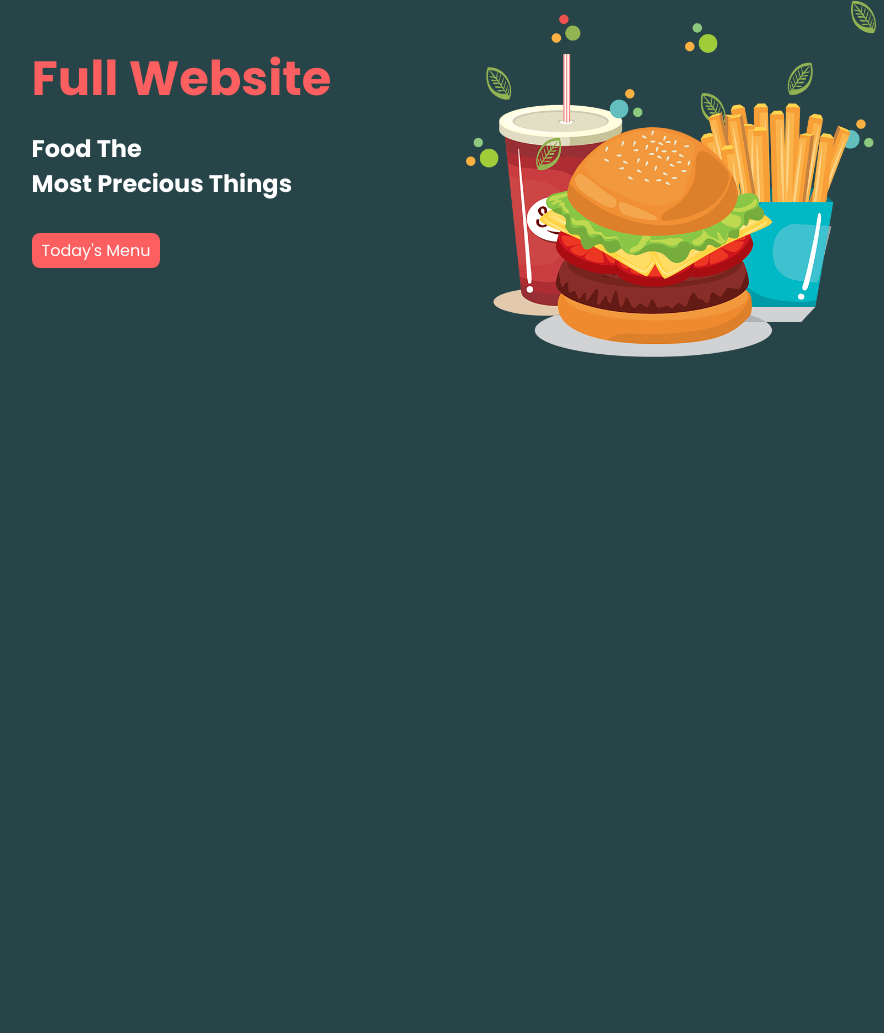
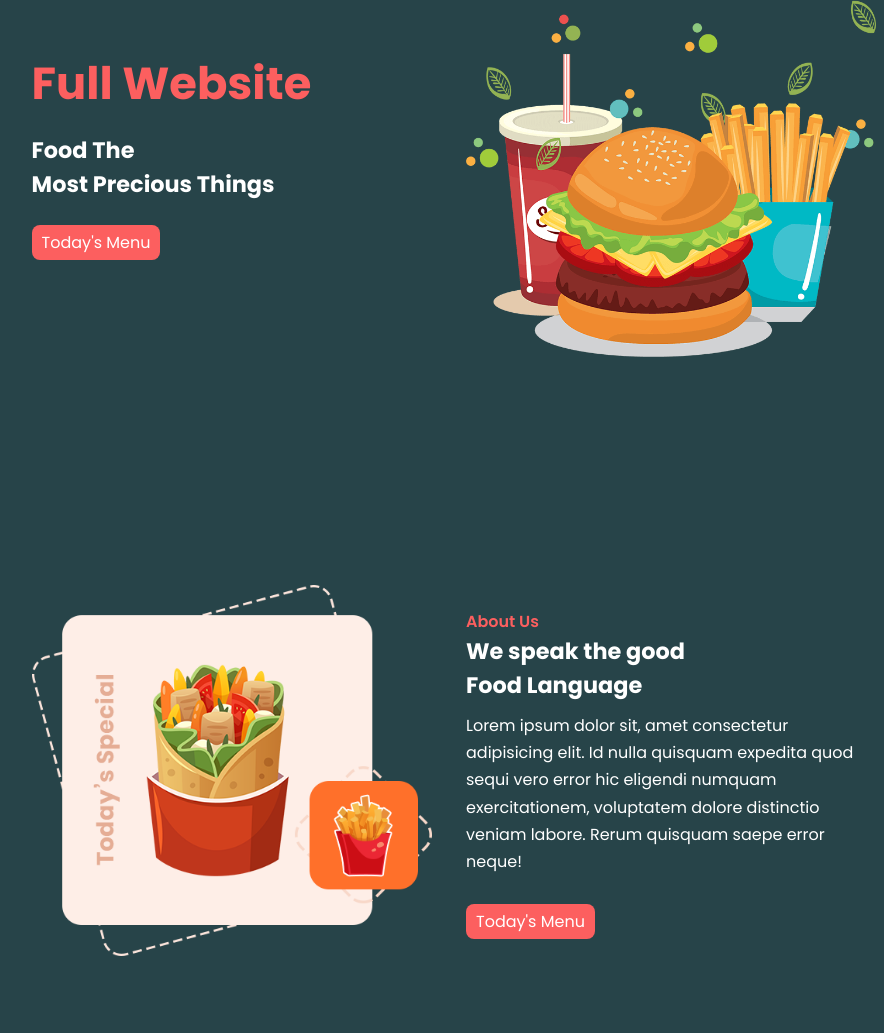
Before and after one commit to farhana001/Food_and_Restaurant, a plain HTML site: page index.html in a window 1280 px wide. Shown: the part 205-1238 px from the top of the page, without its empty margins (186-1070 px from the left). Before the commit the page ends 800 px from the top, so only its background shows below. Drawn offline with nearby package versions, Linux system fonts and the light colour scheme.

Commit message:
about section added

```diff
--- a/assets/css/style.css
+++ b/assets/css/style.css
@@ -10,8 +10,8 @@
     --main-color: #fc5f5f;
     --text-color: #fff;
     --bg-color: #274449;
-    --big-font: 3rem;
-    --h2-font: 1.5rem;
+    --big-font: 2.8rem;
+    --h2-font: 1.4rem;
     --p-font: 0.9rem;
 }
 *::selection{
@@ -70,7 +70,7 @@ section{
 }
 .home-img img{
     max-width: 100%;
-    width: 600px;
+    width: 500px;
     height: auto;
 }
 .home-text h1{
@@ -79,7 +79,7 @@ section{
 }
 .home-text h2{
     font-size: var(--h2-font);
-    margin: 1rem 0 2rem;
+    margin: 1rem 0 1.5rem;
 }
 .btn{
     display: inline-block;
@@ -92,3 +92,25 @@ section{
     transform: scale(1.2) translateY(10px);
     transition: .4s;
 }
+.about{
+    display: grid;
+    grid-template-columns: repeat(2, 2fr);
+    grid-gap: 1.5rem;
+    align-items: center;
+}
+.about-img img{
+    max-width: 100%;
+    width: 400px;
+    height: auto;
+}
+.about-text span{
+    color: var(--main-color);
+    font-weight: 600;
+}
+.about-text h2{
+    font-size: var(--h2-font);
+}
+.about-text p{
+    margin: 0.6rem 0 1.8rem;
+    line-height: 1.7;
+}
--- a/index.html
+++ b/index.html
@@ -43,5 +43,19 @@
         </section>
      <!-- home section end  -->
 
+     <!-- about section start -->
+        <section class="about" id="about">
+            <div class="about-img">
+                <img src="assets/img/about.png" alt="about">
+            </div>
+            <div class="about-text">
+                <span>About Us</span>
+                <h2>We speak the good <br> Food Language</h2>
+                <p>Lorem ipsum dolor sit, amet consectetur adipisicing elit. Id nulla quisquam expedita quod sequi vero error hic eligendi numquam exercitationem, voluptatem dolore distinctio veniam labore. Rerum quisquam saepe error neque!</p>
+                <a href="#" class="btn">Today's Menu</a>
+            </div>
+        </section>
+     <!-- about section end -->
+
 </body>
 </html>
```
